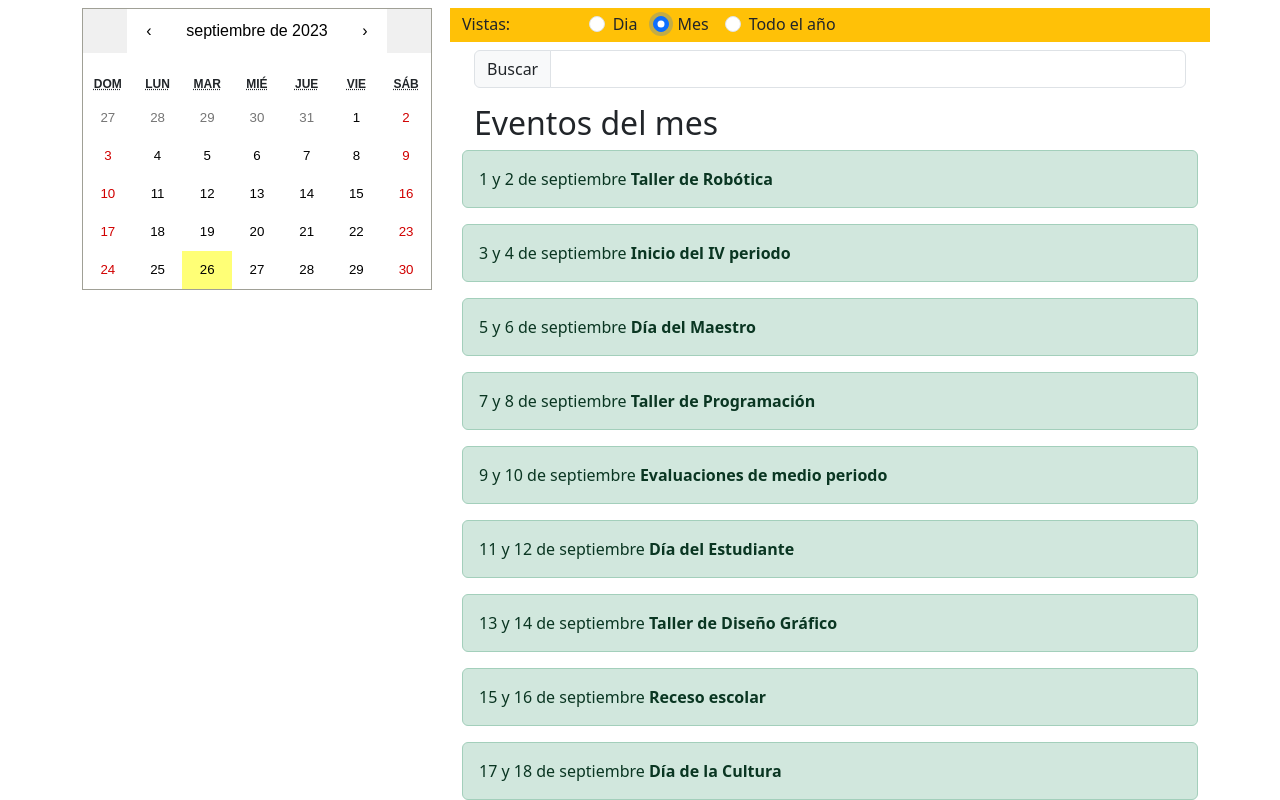
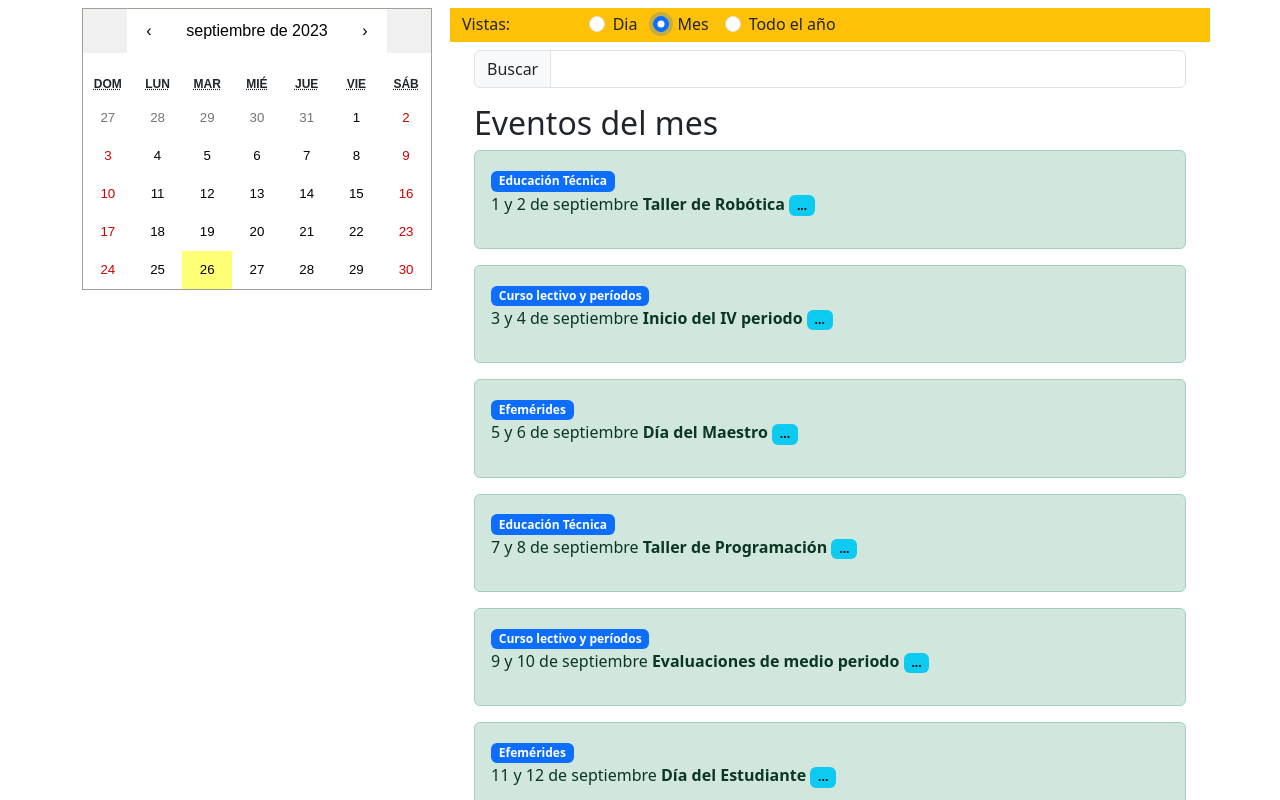
Before and after one commit to lchaconc/calendario-prototipo, a React (Vite) app: page / in a window 1280 px wide. Both pictures are taken after a click on the radio button "Mes". Shown: the top 800 px of the page. Built offline with nearby package versions, Linux system fonts and the light colour scheme.

Commit message:
Modularización de codigo -Se depura  componente DetalleEventos -Se crea componente Buscador -se migran los métodos de buscador

```diff
--- /dev/null
+++ b/src/componentes/Buscador.jsx
@@ -0,0 +1,46 @@
+export default function Buscador({eventos, setFiltrados }) {
+
+
+    const handleObtenerPalabra = (e) => {
+        const palabra = e.target.value;
+        setFiltrados(buscarPalabraClave(palabra) );
+      };
+
+
+
+      //quita tildes, carcateres especiales y la convierte a minúscula
+    const normalizar=(palabra)=> {
+      return palabra.toLowerCase().normalize("NFD").replace(/[\u0300-\u036f]/g, "")
+
+    }
+
+
+    const buscarPalabraClave = (palabra) => {
+      palabra = normalizar(palabra)
+      const resultados = [];
+
+      for (const evento of eventos) {
+        const tituloNormalizado = normalizar (evento.titulo)
+        if (tituloNormalizado.includes(palabra)) {
+          resultados.push(evento);
+        }
+      }
+
+      return resultados;
+    }
+
+  return (
+    <div className="input-group mb-3">
+      <span className="input-group-text" id="inputGroup-sizing-default">
+        Buscar
+      </span>
+      <input
+        type="text"
+        onChange={handleObtenerPalabra}
+        className="form-control"
+        aria-label="Sizing example input"
+        aria-describedby="inputGroup-sizing-default"
+      />
+    </div>
+  );
+}
--- a/src/componentes/DetalleEventos.jsx
+++ b/src/componentes/DetalleEventos.jsx
@@ -43,7 +43,7 @@ const createGoogleCalendarLink = (evento) => {
     return `https://twitter.com/intent/tweet?text=${encodeURIComponent(text)}`;
   };
 
-export default function DetalleEventos({evento}) {
+export default function DetalleEventos({evento, className }) {
     const [itemStates, setItemStates] = useState({});
 
     const toggleCaption = (itemId) => {
@@ -57,7 +57,7 @@ export default function DetalleEventos({evento}) {
     return (
         <div
             role={"button"}
-            className="alert alert-info col-12"
+            className=  {`alert ${className} col-12`}
             key={evento.id}
             onClick={() => toggleCaption(evento.id)}
           >
--- a/src/componentes/EventosPorDia.jsx
+++ b/src/componentes/EventosPorDia.jsx
@@ -1,4 +1,5 @@
 import React, { useState, useEffect, useRef } from "react";
+import DetalleEventos from "./DetalleEventos";
 
 
 
@@ -63,7 +64,7 @@ export default function EventosPorDia({ categorias, eventosDelDia }) {
       <div className="row">
       {filtrados &&
         filtrados.map((evento) => (
-          <h1> {evento.titulo} </h1>
+          <DetalleEventos evento={evento} className="alert-info" />
         ))}
       </div>
 
--- a/src/componentes/EventosPorMes.jsx
+++ b/src/componentes/EventosPorMes.jsx
@@ -1,65 +1,18 @@
-import { useState, useEffect } from "react";
+import { useState } from "react";
+import DetalleEventos from "./DetalleEventos";
+import Buscador from "./Buscador";
 
 export default function EventosPorMes({ eventos }) {
-  const [eventosFiltrados, setEventosFiltrados] = useState(null);
-
-  useEffect(() => {
-    setup();
-  }, []);
-
-  const setup = () => {
-    setEventosFiltrados(eventos);
-  };
-
-  const handleObtenerPalabra = (e) => {
-    const palabra = e.target.value;
-    setEventosFiltrados(buscarEnTituloSinTildes(palabra) );
-  };
+  const [filtrados, setFiltrados] = useState(eventos);
 
 
-  const buscarEnTitulo = (palabra) => {
-    return eventos.filter((item) =>
-      item.titulo.toLowerCase().includes(palabra.toLowerCase() )
-    );
-  };
 
-  //quita tildes, carcateres especiales y la convierte a minúscula
-const normalizar=(palabra)=> {
-  return palabra.toLowerCase().normalize("NFD").replace(/[\u0300-\u036f]/g, "")
-
-}
-
-
-const buscarEnTituloSinTildes = (palabra) => {
-  palabra = normalizar(palabra)
-  const resultados = [];
-
-  for (const evento of eventos) {
-    const tituloNormalizado = normalizar (evento.titulo)
-    if (tituloNormalizado.includes(palabra)) {
-      resultados.push(evento);
-    }
-  }
-
-  return resultados;
-}
 
   return (
     <div className="container">
       <div className="row">
         <div className="col-12">
-          <div className="input-group mb-3">
-            <span className="input-group-text" id="inputGroup-sizing-default">
-              Buscar
-            </span>
-            <input
-              type="text"
-              onChange={handleObtenerPalabra}
-              className="form-control"
-              aria-label="Sizing example input"
-              aria-describedby="inputGroup-sizing-default"
-            />
-          </div>
+        <Buscador eventos={eventos} setFiltrados={setFiltrados} />
         </div>
       </div>
 
@@ -68,14 +21,9 @@ const buscarEnTituloSinTildes = (palabra) => {
           <h2>Eventos del mes</h2>
         </div>
       </div>
-      {eventosFiltrados &&
-      eventosFiltrados.map((evento) => (
-        <div className="row" key={evento.id}>
-          <div className="col-12 alert alert-success">
-            {evento.rango}
-            <strong> {evento.titulo} </strong>
-          </div>
-        </div>
+      {filtrados &&
+      filtrados.map((evento) => (
+        <DetalleEventos evento={evento} className={"alert-success"} />
       ))}
     </div>
   );
```
